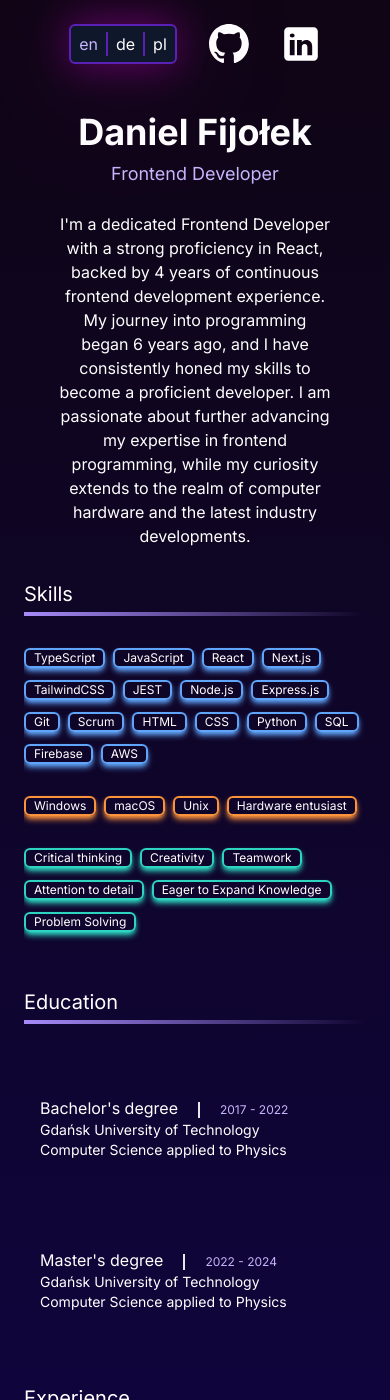
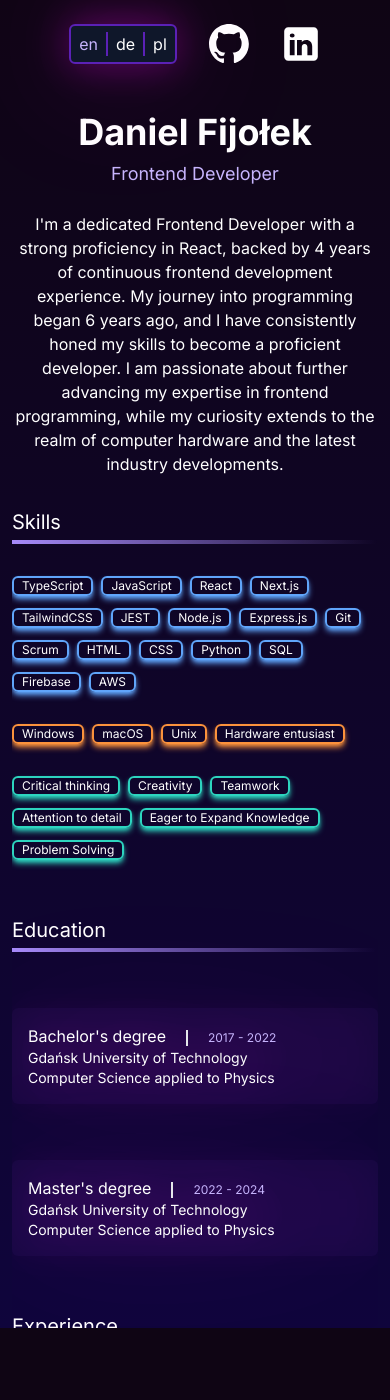
Before and after one commit to DanielFijolek/portfolio, a Next.js app: page /en in a window 390 px wide. After the commit the page ends 1328 px from the top, so only its background shows below. Built offline with nearby package versions, Linux system fonts and the light colour scheme.

Commit message:
Update styling in EducationTab, ExperienceTab, Header, ProjectsTab, and layout

```diff
--- a/src/app/[lang]/EducationTab.tsx
+++ b/src/app/[lang]/EducationTab.tsx
@@ -14,7 +14,7 @@ const EducationTab = async ({ lang }: Props) => {
     <TabContainer tabName={dict.tabsName.education}>
       {dict.education.map((element, idx) => (
         <div
-          className=" mt-6 flex flex-col rounded-md p-4 transition-all duration-300 hover:bg-violet-800/20 hover:drop-shadow-glow focus:bg-violet-800/20 focus:outline-none focus:drop-shadow-glow"
+          className="mt-6 flex flex-col rounded-md p-4 transition-all duration-300 hover:bg-violet-800/20 hover:drop-shadow-glow focus:bg-violet-800/20 focus:outline-none focus:drop-shadow-glow max-lg:bg-violet-900/10 max-lg:drop-shadow-glow"
           key={idx}
         >
           <div className="flex flex-row items-baseline divide-x-2">
--- a/src/app/[lang]/ExperienceTab.tsx
+++ b/src/app/[lang]/ExperienceTab.tsx
@@ -14,7 +14,7 @@ const ExperienceTab = async ({ lang }: Props) => {
     <TabContainer tabName={dict.tabsName.experience}>
       {dict.experience.map((element, idx) => (
         <div
-          className="mt-6 flex flex-col gap-y-3 rounded-md p-4 transition-all duration-300 hover:bg-violet-800/20 hover:drop-shadow-glow focus:bg-violet-800/20 focus:outline-none focus:drop-shadow-glow"
+          className="mt-6 flex flex-col gap-y-3 rounded-md p-4 transition-all duration-300 hover:bg-violet-800/20 hover:drop-shadow-glow focus:bg-violet-800/20 focus:outline-none focus:drop-shadow-glow max-lg:bg-violet-900/10 max-lg:drop-shadow-glow"
           key={idx}
         >
           <p className="text-base">{element.position}</p>
--- a/src/app/[lang]/Header.tsx
+++ b/src/app/[lang]/Header.tsx
@@ -14,7 +14,7 @@ const Header = async ({ lang }: Props) => {
     <header className="mt-10 flex flex-col items-center justify-center lg:mt-0 lg:w-1/2 ">
       <h1 className="text-center text-4xl font-bold">Daniel Fijołek</h1>
       <p className="mt-2 text-center text-lg text-secondary">{dict.title}</p>
-      <div className="mt-6 w-[80%]">
+      <div className="mt-6 lg:w-[80%]">
         <p className=" text-center text-base">{dict.about}</p>
         <div className="mt-10 hidden flex-col gap-3 pl-4 lg:flex">
           {tabNames.map((tabName) => (
--- a/src/app/[lang]/ProjectsTab.tsx
+++ b/src/app/[lang]/ProjectsTab.tsx
@@ -17,7 +17,7 @@ const ProjectsTab = async ({ lang }: Props) => {
       {dict.projects.map((element, idx) => (
         <a
           href={element.link}
-          className="group flex flex-col gap-y-4 rounded-md p-4 transition-all duration-300 hover:bg-violet-800/20 hover:drop-shadow-glow focus:bg-violet-800/20 focus:outline-none focus:drop-shadow-glow"
+          className="group flex flex-col gap-y-4 rounded-md p-4 transition-all duration-300 hover:bg-violet-800/20 hover:drop-shadow-glow focus:bg-violet-800/20 focus:outline-none focus:drop-shadow-glow max-lg:bg-violet-900/10 max-lg:drop-shadow-glow"
           key={idx}
           target="_blank"
         >
--- a/src/app/[lang]/layout.tsx
+++ b/src/app/[lang]/layout.tsx
@@ -23,7 +23,7 @@ export default function RootLayout({
   return (
     <html lang={lang}>
       <body
-        className={`${inter.className} mx-6 flex flex-col items-center gap-2 lg:flex-row`}
+        className={`${inter.className} mx-3 flex flex-col items-center gap-2 lg:mx-6 lg:flex-row`}
       >
         {children}
       </body>
```
